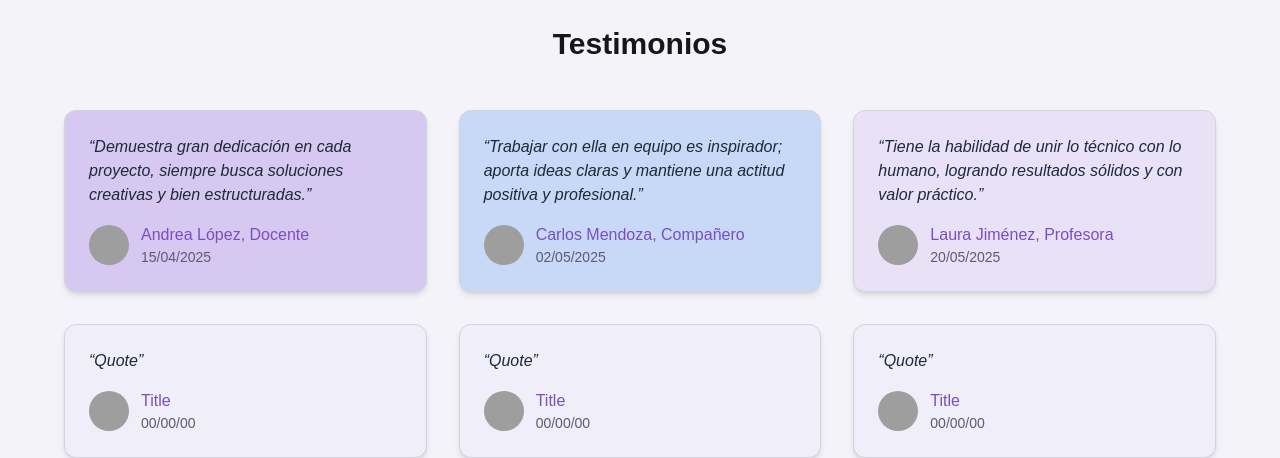
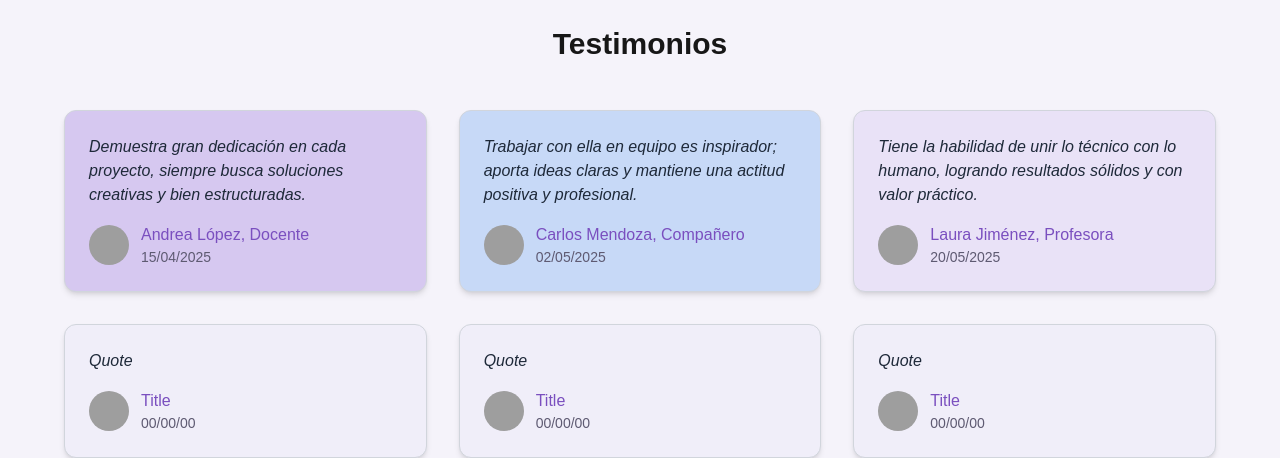
Before and after one commit to evelinpulsara/Final-Dis, a Next.js app: page / in a window 1280 px wide. Shown: the part 3140-3598 px from the top of the page. Built offline with nearby package versions, Linux system fonts and the light colour scheme; grey boxes are pictures that could not be loaded.

Commit message:
solcuion de error

```diff
--- a/src/app/page.tsx
+++ b/src/app/page.tsx
@@ -444,7 +444,7 @@ export default function PortfolioLanding() {
               {/* Cuadro 1 */}
               <div className="bg-[#D6C8F0] p-6 rounded-xl shadow-md border border-gray-300">
                 <p className="text-gray-800 italic mb-4">
-                  “Demuestra gran dedicación en cada proyecto, siempre busca soluciones creativas y bien estructuradas.”
+                  Demuestra gran dedicación en cada proyecto, siempre busca soluciones creativas y bien estructuradas.
                 </p>
                 <div className="flex items-center gap-3">
                   <img
@@ -462,7 +462,7 @@ export default function PortfolioLanding() {
               {/* Cuadro 2 */}
               <div className="bg-[#C7D9F7] p-6 rounded-xl shadow-md border border-gray-300">
                 <p className="text-gray-800 italic mb-4">
-                  “Trabajar con ella en equipo es inspirador; aporta ideas claras y mantiene una actitud positiva y profesional.”
+                  Trabajar con ella en equipo es inspirador; aporta ideas claras y mantiene una actitud positiva y profesional.
                 </p>
                 <div className="flex items-center gap-3">
                   <img
@@ -480,7 +480,7 @@ export default function PortfolioLanding() {
               {/* Cuadro 3 */}
               <div className="bg-[#E9E2F7] p-6 rounded-xl shadow-md border border-gray-300">
                 <p className="text-gray-800 italic mb-4">
-                  “Tiene la habilidad de unir lo técnico con lo humano, logrando resultados sólidos y con valor práctico.”
+                  Tiene la habilidad de unir lo técnico con lo humano, logrando resultados sólidos y con valor práctico.
                 </p>
                 <div className="flex items-center gap-3">
                   <img
@@ -498,7 +498,7 @@ export default function PortfolioLanding() {
               {/* Cuadro 4 */}
               <div className="bg-[#F0EEF9] p-6 rounded-xl shadow-md border border-gray-300">
                 <p className="text-gray-800 italic mb-4">
-                  “Quote”
+                  Quote
                 </p>
                 <div className="flex items-center gap-3">
                   <img
@@ -516,7 +516,7 @@ export default function PortfolioLanding() {
               {/* Cuadro 5 */}
               <div className="bg-[#F0EEF9] p-6 rounded-xl shadow-md border border-gray-300">
                 <p className="text-gray-800 italic mb-4">
-                  “Quote”
+                  Quote
                 </p>
                 <div className="flex items-center gap-3">
                   <img
@@ -534,7 +534,7 @@ export default function PortfolioLanding() {
               {/* Cuadro 6 */}
               <div className="bg-[#F0EEF9] p-6 rounded-xl shadow-md border border-gray-300">
                 <p className="text-gray-800 italic mb-4">
-                  “Quote”
+                  Quote
                 </p>
                 <div className="flex items-center gap-3">
                   <img
```
